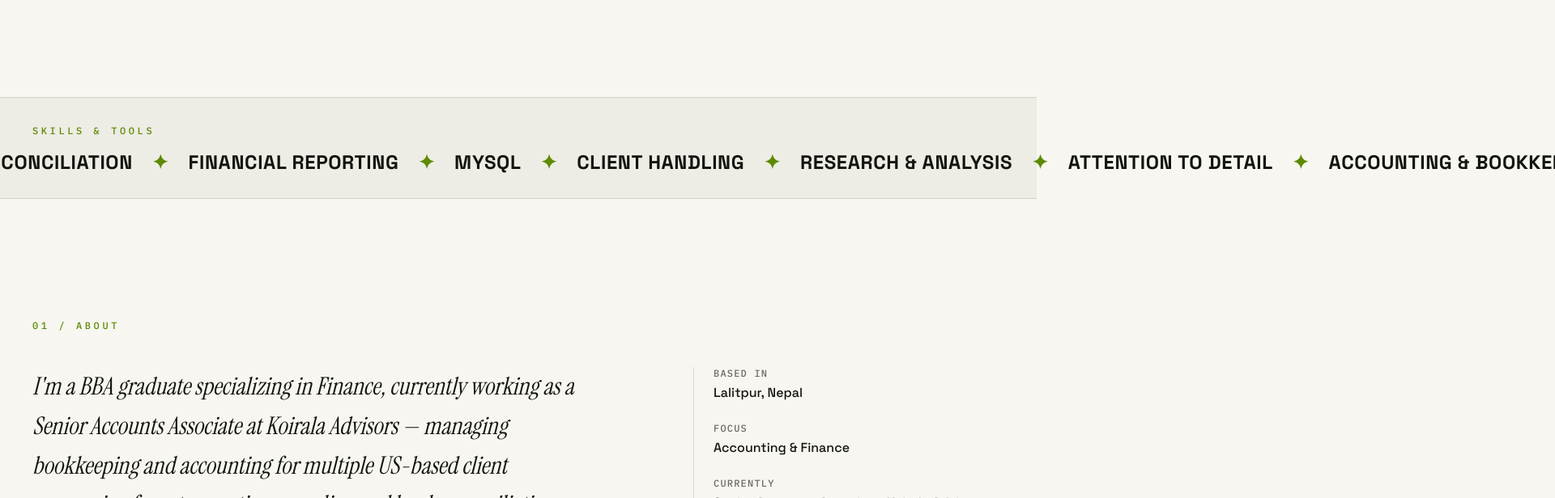
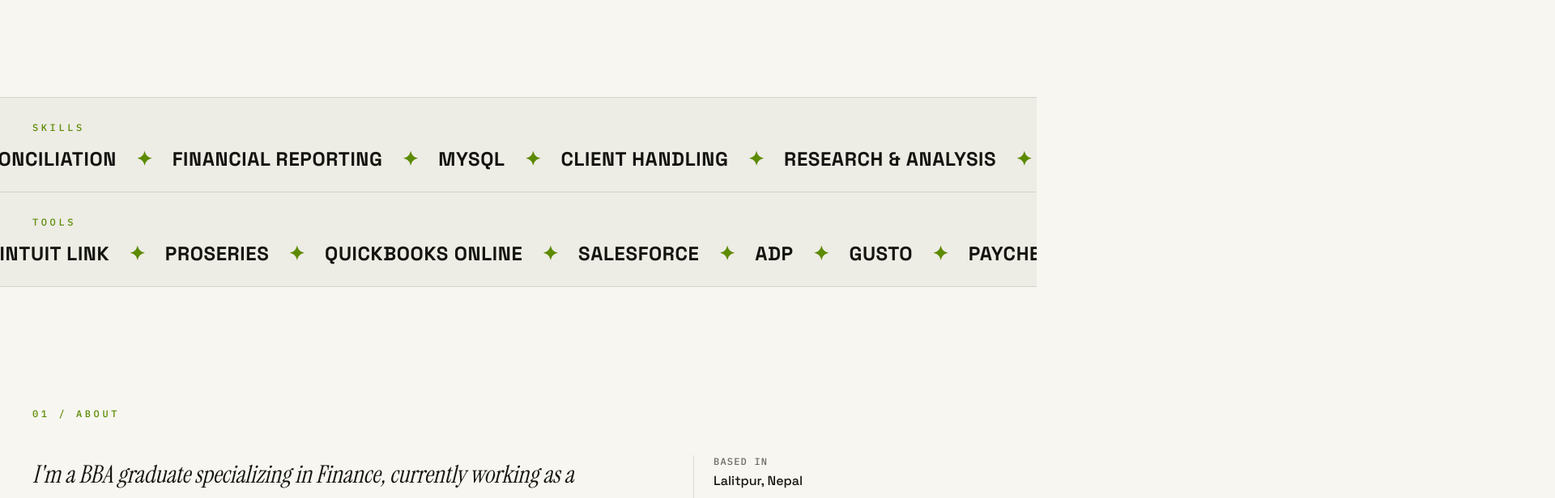
Before and after one commit to Lakxey/aleeza-website, a Next.js app: page / in a window 1280 px wide. Shown: the part 680-1296 px from the top of the page at 81% size, 1920 px wide, since content can reach past the window. Built offline with nearby package versions, Linux system fonts and the light colour scheme.

Commit message:
split skills and tools, add work experience, faster cursor

```diff
--- a/app/page.tsx
+++ b/app/page.tsx
@@ -2,6 +2,7 @@
 import Hero from "@/components/Hero";
 import Marquee from "@/components/Marquee";
 import About from "@/components/About";
+import Experience from "@/components/Experience";
 import Work from "@/components/Work";
 import Contact from "@/components/Contact";
 import Footer from "@/components/Footer";
@@ -13,6 +14,7 @@
       <Hero />
       <Marquee />
       <About />
+      <Experience />
       <Work />
       <Contact />
       <Footer />
--- a/components/Contact.tsx
+++ b/components/Contact.tsx
@@ -10,7 +10,7 @@
     >
       <Reveal>
         <span className="font-mono text-xs uppercase tracking-[0.3em] text-accent">
-          03 04 / Contact
+         04 / Contact
         </span>
       </Reveal>
 
--- a/components/CustomCursor.tsx
+++ b/components/CustomCursor.tsx
@@ -29,7 +29,7 @@
 
     const loop = () => {
      x += (tx - x) * 0.55;
-y += (ty - y) * 0.55;
+     y += (ty - y) * 0.55;
       dot.style.transform = `translate(${x}px, ${y}px) translate(-50%, -50%)`;
       raf = requestAnimationFrame(loop);
     };
--- a/components/Marquee.tsx
+++ b/components/Marquee.tsx
@@ -1,17 +1,19 @@
-import { skills } from "@/app/content";
+import { skills, tools } from "@/app/content";
 
 export default function Marquee() {
-  const items = [...skills, ...skills];
+  const skillItems = [...skills, ...skills];
+  const toolItems = [...tools, ...tools];
 
   return (
-    <div className="border-y border-line bg-bg-soft py-7">
+    <div className="divide-y divide-line border-y border-line bg-bg-soft">
+      <div className="overflow-hidden py-6">
         <div className="mb-3 px-6 sm:px-10">
           <span className="font-mono text-xs uppercase tracking-[0.3em] text-accent">
-          Skills &amp; Tools
+            Skills
           </span>
         </div>
         <div className="marquee-track">
-        {items.map((skill, i) => (
+          {skillItems.map((skill, i) => (
             <span
               key={i}
               className="flex items-center gap-6 pr-6 font-sans text-xl font-bold uppercase tracking-wide text-fg sm:text-2xl"
@@ -22,5 +24,25 @@
           ))}
         </div>
       </div>
+
+      <div className="overflow-hidden py-6">
+        <div className="mb-3 px-6 sm:px-10">
+          <span className="font-mono text-xs uppercase tracking-[0.3em] text-accent">
+            Tools
+          </span>
+        </div>
+        <div className="marquee-track-reverse">
+          {toolItems.map((tool, i) => (
+            <span
+              key={i}
+              className="flex items-center gap-6 pr-6 font-sans text-xl font-bold uppercase tracking-wide text-fg sm:text-2xl"
+            >
+              {tool}
+              <span className="text-accent">✦</span>
+            </span>
+          ))}
+        </div>
+      </div>
+    </div>
   );
 }
--- a/components/Nav.tsx
+++ b/components/Nav.tsx
@@ -5,7 +5,8 @@
 
 const LINKS = [
   { label: "About", href: "#about" },
-  { label: "Work", href: "#work" },
+  { label: "Experience", href: "#work" },
+  { label: "Projects", href: "#projects" },
   { label: "Contact", href: "#contact" },
 ];
 
```
Lines whose indentation alone changed are shown as unchanged.
